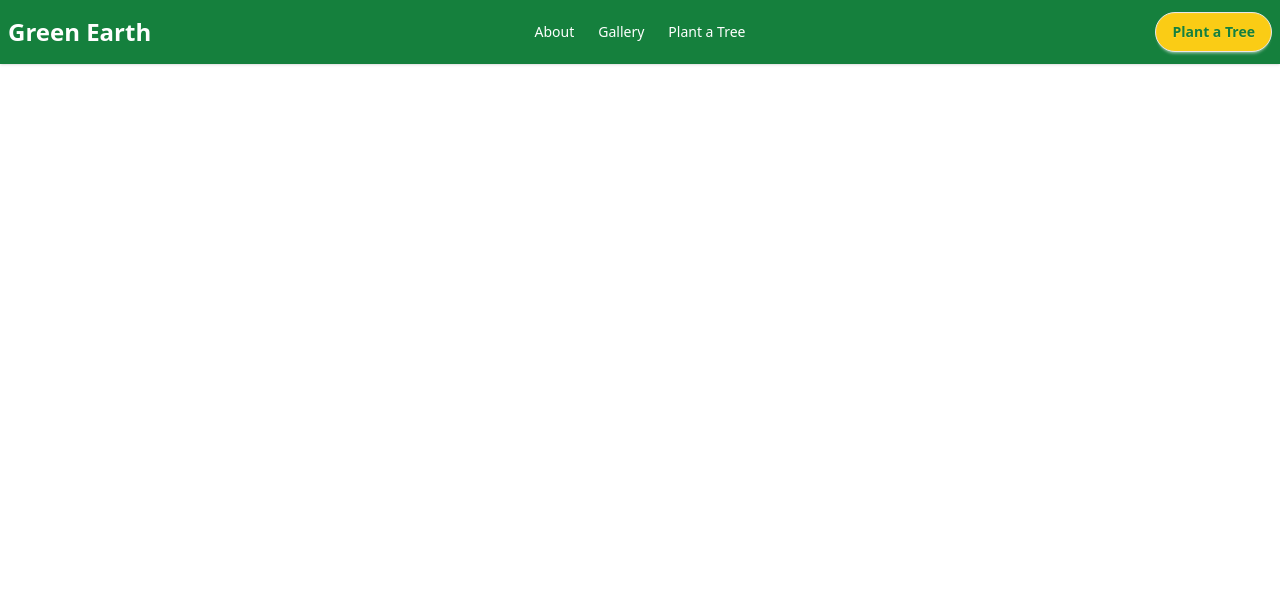
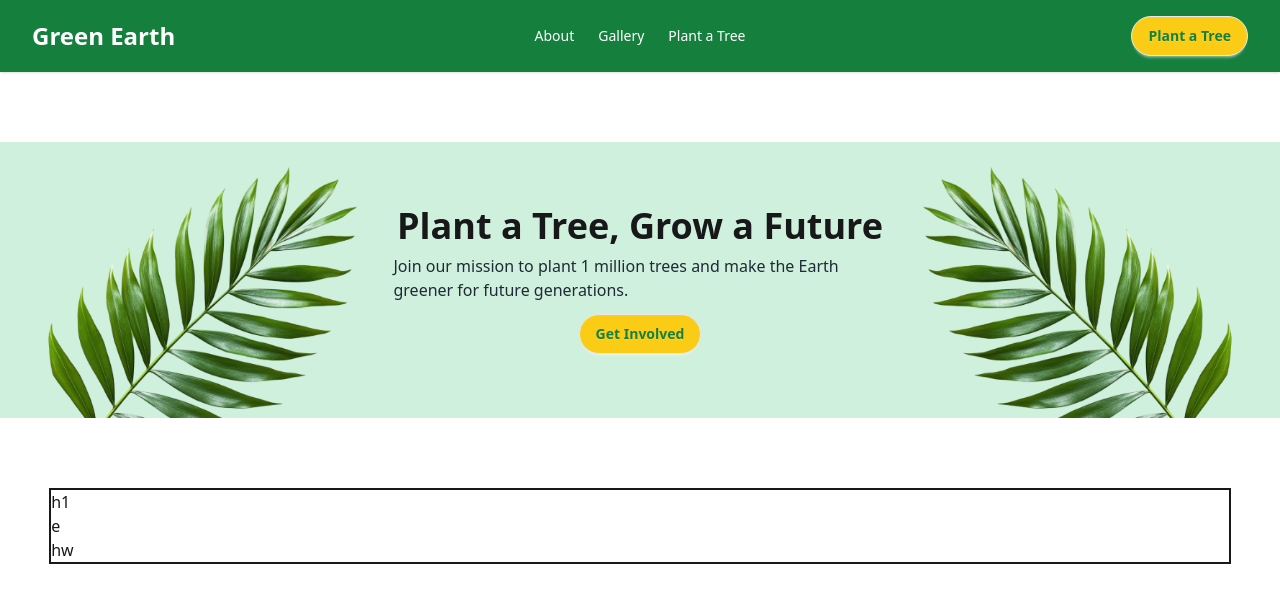
Before and after one commit to parety308/green-earth-a-6, a plain HTML site: page index.html in a window 1280 px wide. Drawn offline with nearby package versions, Linux system fonts and the light colour scheme.

Commit message:
added banner section

```diff
--- a/index.html
+++ b/index.html
@@ -15,7 +15,7 @@
 <body>
     <header>
         <nav>
-            <div class="navbar bg-[#15803D] shadow-sm text-xl">
+            <div class="navbar bg-[#15803D] shadow-sm text-xl px-8 py-3">
                 <div class="navbar-start text-[#FFFFFF]">
                     <div class="dropdown flex flex-col justify-center">
                         <div tabindex="0" role="button" class="btn btn-ghost lg:hidden">
@@ -46,7 +46,27 @@
                 </div>
             </div>
         </nav>
+        <!--Banner Section-->
+        <section class="bg-[#CFF0DC] flex items-center mt-[70px]">
+            <div><img src="assets/hero-leaf1.png" alt=""></div>
+            <div class="flex flex-col justify-center items-center">
+                <h1 class="text-4xl font-bold mb-2">Plant a Tree, Grow a Future</h1>
+                <p class="text-[#1F2937]">Join our mission to plant 1 million trees and make the Earth greener for future
+                    generations.</p>
+                   <a class="btn bg-[#FACC15] text-[#15803D] mt-3 rounded-3xl">Get Involved</a>
+            </div>
+            <div><img src="assets/hero-leaf2.png" alt=""></div>
+        </section>
     </header>
+
+    <main>
+        <!--Card Section-->
+        <section class=" border-2 w-12/13 mx-auto mt-[70px]">
+            <div class="">h1</div>
+            <div class="">e</div>
+            <div class="">hw</div>
+        </section>
+    </main>
 </body>
 
 </html>
```
Also changed, not shown: assets/about.png (added), assets/hero-leaf1.png (added), assets/hero-leaf2.png (added), 1 other file.
